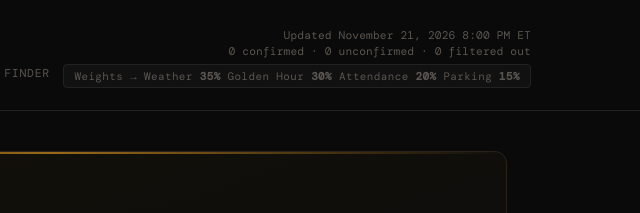
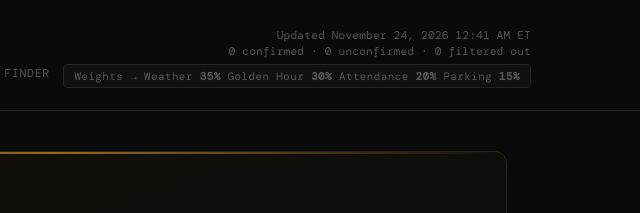
Before and after one commit to KindReaperDev/shotcart-scout, a plain HTML site: page index.html in a window 1280 px wide. Shown: the top 213 px of the page, 589-1229 px from the left. Drawn offline with nearby package versions, Linux system fonts and the light colour scheme.

Commit message:
Update dashboard 2026-11-24

```diff
--- a/index.html
+++ b/index.html
@@ -74,7 +74,7 @@ footer{border-top:1px solid var(--border);padding:20px 40px;text-align:center;fo
       <div class="header-sub">WAYNE COUNTY &amp; METRO DETROIT &nbsp;·&nbsp; PHOTOGRAPHY OPPORTUNITY FINDER</div>
     </div>
     <div class="header-meta">
-      <div class="updated">Updated November 21, 2026  8:00 PM ET</div>
+      <div class="updated">Updated November 24, 2026  12:41 AM ET</div>
       <div class="updated" style="margin-top:2px">0 confirmed · 0 unconfirmed · 0 filtered out</div>
       <div class="weights">Weights → Weather <b>35%</b>  Golden Hour <b>30%</b>  Attendance <b>20%</b>  Parking <b>15%</b></div>
     </div>
```
